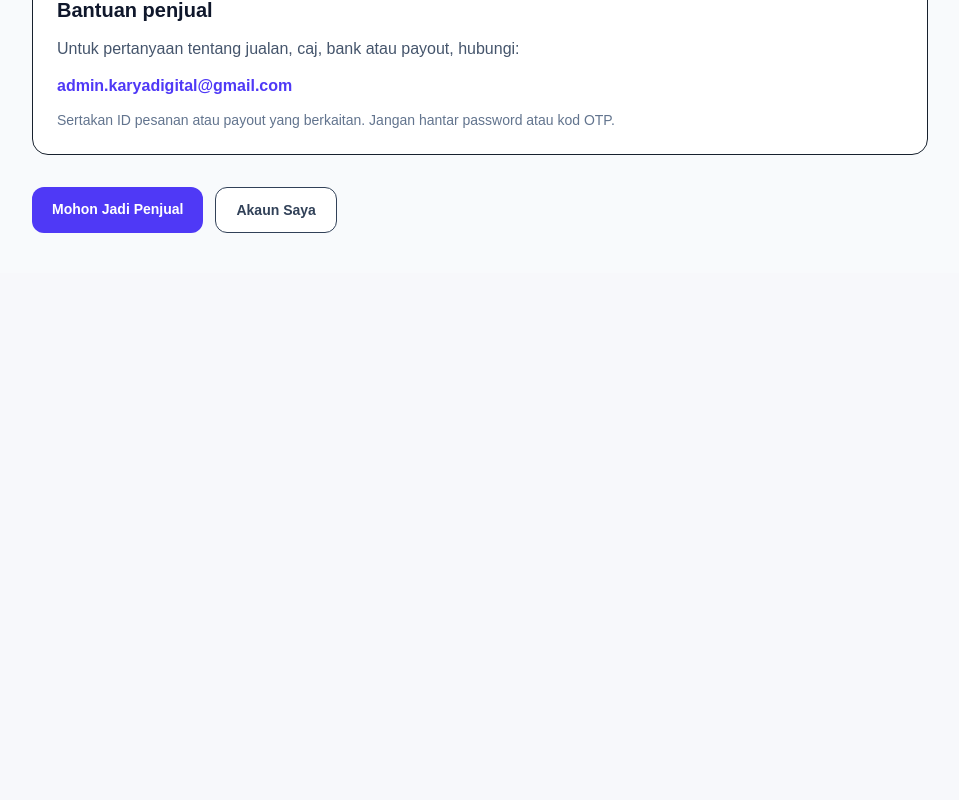
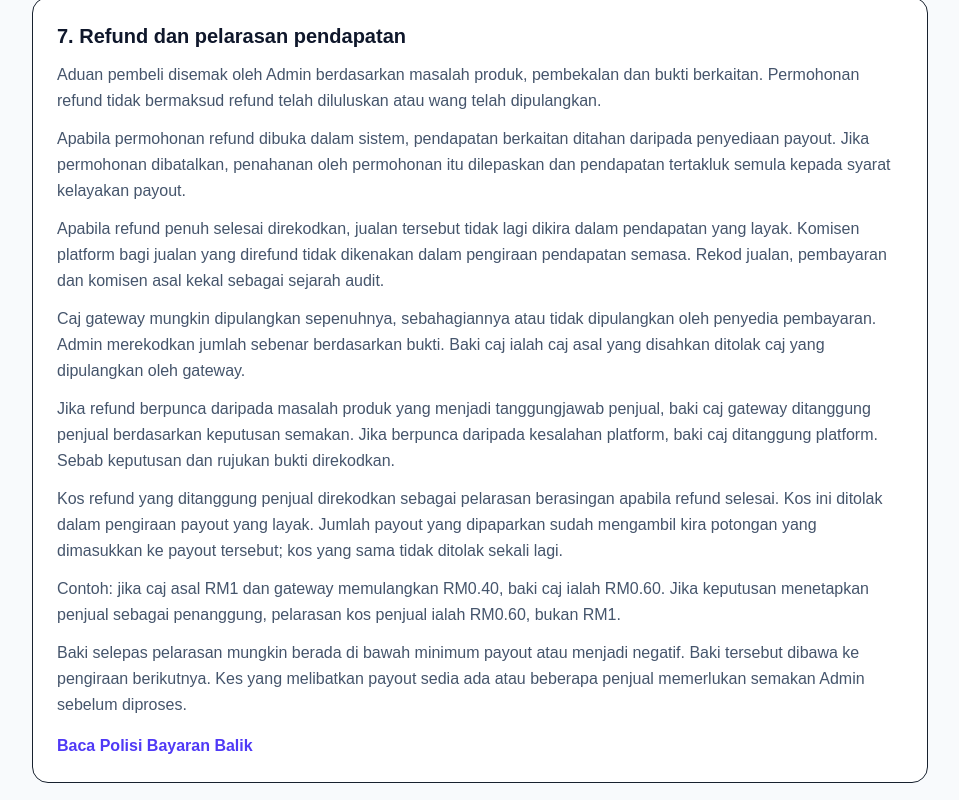
Before and after one commit to mykaryadigital-code/KaryaDigital, a Next.js app: page /maklumat-penjual in a window 1280 px wide. Shown: the part 2280-3080 px from the top of the page, without its empty margins (160-1119 px from the left). Before the commit the page ends 2553 px from the top, so only its background shows below. Built offline with nearby package versions, Linux system fonts and the light colour scheme.

Commit message:
Explain refund costs and access rules in public information pages

```diff
--- a/app/maklumat-penjual/page.tsx
+++ b/app/maklumat-penjual/page.tsx
@@ -133,7 +133,8 @@ export default function SellerInformationPage() {
               termasuk dalam pengiraan bulan berikutnya.
             </p>
             <p className="mt-3 leading-relaxed text-slate-600">
-              Minimum payout ialah RM20 pendapatan bersih yang layak.
+              Minimum payout ialah RM20 pendapatan bersih yang layak
+              selepas potongan kos refund yang dimasukkan dalam pengiraan.
               Baki di bawah RM20 dibawa ke bulan seterusnya.
               Penjual perlu melengkapkan butiran bank sebelum payout
               boleh disediakan.
@@ -203,7 +204,83 @@ export default function SellerInformationPage() {
               izin pemilik hak.
             </p>
           </section>
+          <section className="rounded-2xl border bg-white p-6">
+            <h2 className="text-xl font-bold text-slate-900">
+              7. Refund dan pelarasan pendapatan
+            </h2>
 
+            <p className="mt-3 leading-relaxed text-slate-600">
+              Aduan pembeli disemak oleh Admin berdasarkan masalah
+              produk, pembekalan dan bukti berkaitan. Permohonan
+              refund tidak bermaksud refund telah diluluskan atau
+              wang telah dipulangkan.
+            </p>
+
+            <p className="mt-3 leading-relaxed text-slate-600">
+              Apabila permohonan refund dibuka dalam sistem,
+              pendapatan berkaitan ditahan daripada penyediaan
+              payout. Jika permohonan dibatalkan, penahanan oleh
+              permohonan itu dilepaskan dan pendapatan tertakluk
+              semula kepada syarat kelayakan payout.
+            </p>
+
+            <p className="mt-3 leading-relaxed text-slate-600">
+              Apabila refund penuh selesai direkodkan, jualan
+              tersebut tidak lagi dikira dalam pendapatan yang
+              layak. Komisen platform bagi jualan yang direfund
+              tidak dikenakan dalam pengiraan pendapatan semasa.
+              Rekod jualan, pembayaran dan komisen asal kekal
+              sebagai sejarah audit.
+            </p>
+
+            <p className="mt-3 leading-relaxed text-slate-600">
+              Caj gateway mungkin dipulangkan sepenuhnya,
+              sebahagiannya atau tidak dipulangkan oleh penyedia
+              pembayaran. Admin merekodkan jumlah sebenar
+              berdasarkan bukti. Baki caj ialah caj asal yang
+              disahkan ditolak caj yang dipulangkan oleh gateway.
+            </p>
+
+            <p className="mt-3 leading-relaxed text-slate-600">
+              Jika refund berpunca daripada masalah produk yang
+              menjadi tanggungjawab penjual, baki caj gateway
+              ditanggung penjual berdasarkan keputusan semakan.
+              Jika berpunca daripada kesalahan platform, baki
+              caj ditanggung platform. Sebab keputusan dan
+              rujukan bukti direkodkan.
+            </p>
+
+            <p className="mt-3 leading-relaxed text-slate-600">
+              Kos refund yang ditanggung penjual direkodkan
+              sebagai pelarasan berasingan apabila refund selesai.
+              Kos ini ditolak dalam pengiraan payout yang layak.
+              Jumlah payout yang dipaparkan sudah mengambil kira
+              potongan yang dimasukkan ke payout tersebut; kos
+              yang sama tidak ditolak sekali lagi.
+            </p>
+
+            <p className="mt-3 leading-relaxed text-slate-600">
+              Contoh: jika caj asal RM1 dan gateway memulangkan
+              RM0.40, baki caj ialah RM0.60. Jika keputusan
+              menetapkan penjual sebagai penanggung, pelarasan
+              kos penjual ialah RM0.60, bukan RM1.
+            </p>
+
+            <p className="mt-3 leading-relaxed text-slate-600">
+              Baki selepas pelarasan mungkin berada di bawah
+              minimum payout atau menjadi negatif. Baki tersebut
+              dibawa ke pengiraan berikutnya. Kes yang melibatkan
+              payout sedia ada atau beberapa penjual memerlukan
+              semakan Admin sebelum diproses.
+            </p>
+
+            <Link
+              href="/polisi-refund"
+              className="mt-4 inline-block font-semibold text-indigo-600 hover:underline"
+            >
+              Baca Polisi Bayaran Balik
+            </Link>
+          </section>
           <section className="rounded-2xl border bg-white p-6">
             <h2 className="text-xl font-bold text-slate-900">
               Bantuan penjual
--- a/app/polisi-refund/page.tsx
+++ b/app/polisi-refund/page.tsx
@@ -37,11 +37,10 @@ const sections = [
   },
   {
     title: "5. Semakan dan pemprosesan",
-    paragraphs: [
+    paragraphs:[
       "Permohonan disemak secara manual oleh Admin. Kami mungkin meminta maklumat tambahan dan mendapatkan penjelasan daripada penjual. Menghantar permohonan tidak bermaksud bayaran balik telah diluluskan.",
       "Jika diluluskan, kami akan memaklumkan jumlah dan kaedah pemulangan serta anggaran masa pemprosesan. Masa wang diterima tertakluk juga kepada penyedia pembayaran atau bank.",
-      "Jika pembelian dibatalkan sepenuhnya melalui refund, akses digital bagi pembelian tersebut akan ditamatkan. Pembeli hendaklah berhenti menggunakan dan memadam salinan yang telah dimuat turun; fail pada peranti tidak boleh dipadam dari jauh oleh KaryaDigital.",
-    ],
+      "Apabila refund penuh selesai direkodkan, akses baca dan muat turun melalui pesanan tersebut ditamatkan. Jika pembeli mempunyai pesanan lain yang masih sah untuk eBook yang sama, akses melalui pesanan lain itu kekal. Bagi pembelian yang telah direfund, pembeli hendaklah berhenti menggunakan dan memadam salinan yang dimuat turun melainkan mempunyai hak penggunaan lain yang sah. KaryaDigital tidak boleh memadam fail pada peranti dari jauh.",]
   },
   {
     title: "6. Hak pengguna",
```
